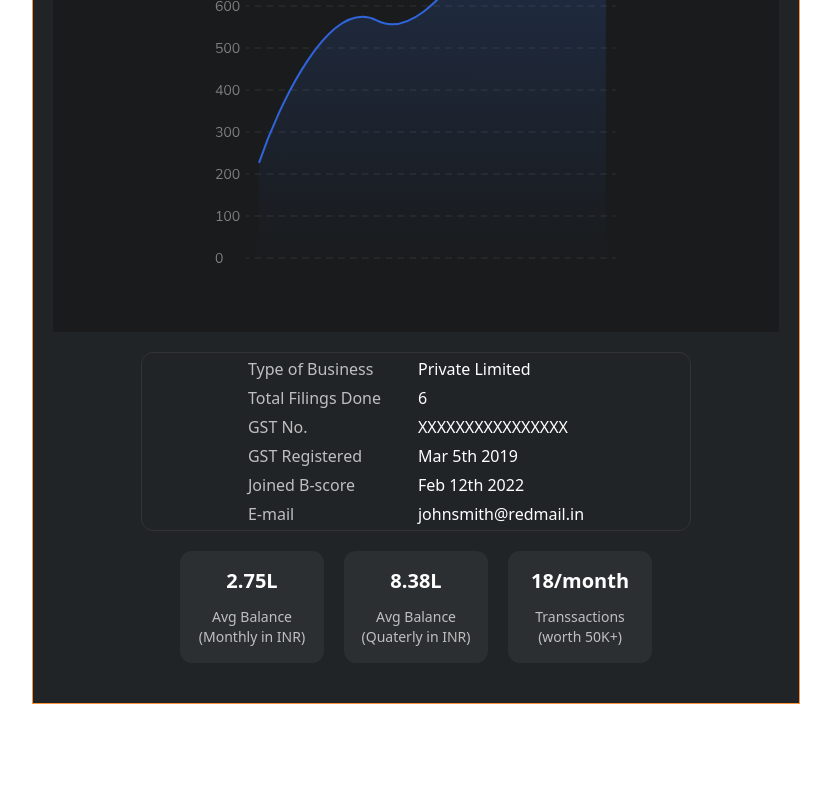
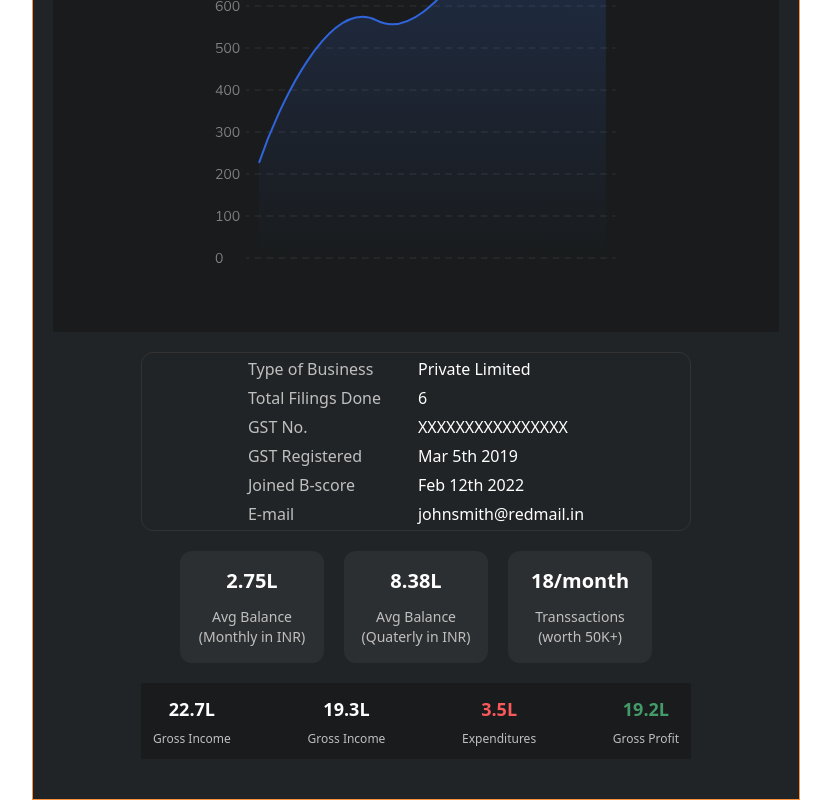
Before and after one commit to Prathamesh-Dukare/Business-Score-Dashboard, a React (Vite) app: page / in a window 1280 px wide. Shown: the part 594-1394 px from the top of the page, without its empty margins (224-1055 px from the left). Before the commit the page ends 1298 px from the top, so only its background shows below. Built offline with nearby package versions, Linux system fonts and the light colour scheme.

Commit message:
Add : Brakpoint for extra smaller screen

```diff
--- a/src/App.css
+++ b/src/App.css
@@ -20,45 +20,19 @@
     border-spacing: 35px 3px;
     margin: 0 auto;
 }
-
-/* #root {
-  max-width: 1280px;
-  margin: 0 auto;
-  padding: 2rem;
-  text-align: center;
+tr{
+  overflow: hidden;
 }
 
-.logo {
-  height: 6em;
-  padding: 1.5em;
-  will-change: filter;
-}
-.logo:hover {
-  filter: drop-shadow(0 0 2em #646cffaa);
-}
-.logo.react:hover {
-  filter: drop-shadow(0 0 2em #61dafbaa);
-}
-
-@keyframes logo-spin {
-  from {
-    transform: rotate(0deg);
-  }
-  to {
-    transform: rotate(360deg);
+/* for extra smaller screen  */
+@media screen and (max-width: 375px) {
+  table {
+    border-spacing: 25px 4px!important;
   }
 }
-
-@media (prefers-reduced-motion: no-preference) {
-  a:nth-of-type(2) .logo {
-    animation: logo-spin infinite 20s linear;
+@media screen and (max-width: 330px) {
+  table {
+    border-spacing: 10px 4px!important;
+    font-size: 15px;
   }
 }
-
-.card {
-  padding: 2em;
-}
-
-.read-the-docs {
-  color: #888;
-} */
--- a/src/components/BDetails.jsx
+++ b/src/components/BDetails.jsx
@@ -7,27 +7,27 @@ export default function BDetails() {
             <div className="business-info border m-mobile:rounded-xl max-w-full mx-auto border-bg-light">
                 <table className='font-light'>
                     <tr>
-            <td className='text-[#BFBFBF]'>Type of Business</td>
+                        <td className='text-light-text'>Type of Business</td>
                         <td>Private Limited</td>
                     </tr>
                     <tr>
-            <td className='text-[#BFBFBF]'>Total Filings Done</td>
+                        <td className='text-light-text'>Total Filings Done</td>
                         <td>6</td>
                     </tr>
                     <tr>
-            <td className='text-[#BFBFBF]'>GST No.</td>
+                        <td className='text-light-text'>GST No.</td>
                         <td>XXXXXXXXXXXXXXXX</td>
                     </tr>
                     <tr>
-            <td className='text-[#BFBFBF]'>GST Registered</td>
+                        <td className='text-light-text'>GST Registered</td>
                         <td>Mar 5th 2019 </td>
                     </tr>
                     <tr>
-            <td className='text-[#BFBFBF]'>Joined B-score</td>
+                        <td className='text-light-text'>Joined B-score</td>
                         <td>Feb 12th 2022 </td>
                     </tr>
                     <tr>
-            <td className='text-[#BFBFBF]'>E-mail</td>
+                        <td className='text-light-text'>E-mail</td>
                         <td>johnsmith@redmail.in</td>
                     </tr>
                 </table>
@@ -39,8 +39,27 @@ export default function BDetails() {
                 <BalanceCard amount="18/month" info="Transsactions" condition="worth 50K+" />
             </div>
 
-      <div className="pnl-stats"></div>
+            <div className="pnl-stats flex flex-wrap justify-between bg-bg-dark px-3 py-3 rounded-sm">
+                <div className='text-center flex flex-col gap-2'>
+                    <h2 className='font-semibold text-lg'>22.7L</h2>
+                    <p className='text-light-text text-xs'>Gross Income</p>
+                </div>
+                <div className='text-center flex flex-col gap-2'>
+                    <h2 className='font-semibold text-lg'>19.3L</h2>
+                    <p className='text-light-text text-xs'>Gross Income</p>
+                </div>
+                <div className='text-center flex flex-col gap-2'>
+                    <h2 className='font-semibold text-lg text-[#f9595b]'>3.5L</h2>
+                    <p className='text-light-text text-xs'>Expenditures</p>
+                </div>
+                <div className='text-center flex flex-col gap-2'>
+                    <h2 className='font-semibold text-lg text-[#439B6A]'>19.2L</h2>
+                    <p className='text-light-text text-xs'>Gross Profit</p>
+                </div>
+            </div>
+
             <div className="customer-stats"></div>
+
             <div className="taxes-stats"></div>
         </section>
     )
--- a/src/components/BScore.jsx
+++ b/src/components/BScore.jsx
@@ -6,7 +6,7 @@ import scoreChart from '../assets/score-chart.svg'
 
 export default function BScore() {
     return (
-        <section className="b-score-sec bg-[#191B1C] py-5">
+        <section className="b-score-sec bg-bg-dark py-5">
 
             <div className="score-meter text-center items-center h-32">
                 <div className="meter-container text-center m-auto"><Meter /></div>
@@ -24,8 +24,8 @@ export default function BScore() {
                     <p>Johnathan Enterprises</p>
                     <img className='w-6' src={verifiedIcon} alt="Verified" />
                 </div>
-                <p className='merchant-owner text-[#BFBFBF]'>John Smith</p>
-                <p className='merchant-contact text-[#BFBFBF]'>+91 XXXX XX XXXX</p>
+                <p className='merchant-owner text-light-text'>John Smith</p>
+                <p className='merchant-contact text-light-text'>+91 XXXX XX XXXX</p>
 
                 <div className="support inline-block justify-center my-1 space-x-1 bg-[#ffffff0d] rounded-2xl px-2 py-1">
                     <img className='w-6 inline-block' src={likeIcon} alt="Like" />
@@ -34,7 +34,7 @@ export default function BScore() {
             </div>
 
             <div className="bscore-chart text-center my-5">
-                <p className='text-[#BFBFBF] text-xl'>B-score growth chart</p>
+                <p className='text-light-text text-xl'>B-score growth chart</p>
                 <img className='px-5 mx-auto' src={scoreChart} alt="BScore Chart"/>
             </div>
 
--- a/src/components/BalanceCard.jsx
+++ b/src/components/BalanceCard.jsx
@@ -5,7 +5,7 @@ export default function BalanceCard(props) {
     return (
         <div className='balance-card bg-card-bg rounded-xl inline-block text-center p-4 space-y-3 w-36 '>
             <h2 className='font-semibold text-xl'>{amount}</h2>
-            <div className='text-[#BFBFBF] text-sm'>
+            <div className='text-light-text text-sm'>
                 <p>{info}</p>
                 <p>({condition})</p>
             </div>
--- a/tailwind.config.cjs
+++ b/tailwind.config.cjs
@@ -18,6 +18,8 @@ module.exports = {
       colors:{
         "bgmain": "#212426",
         "bg-light": "#333333",
+        "bg-dark": "#191B1C",
+        "light-text": "#BFBFBF",
         "card-bg":"#ffffff0d",
         "primary-blue":"#426BB6"
       }
```
Lines whose indentation alone changed are shown as unchanged.
